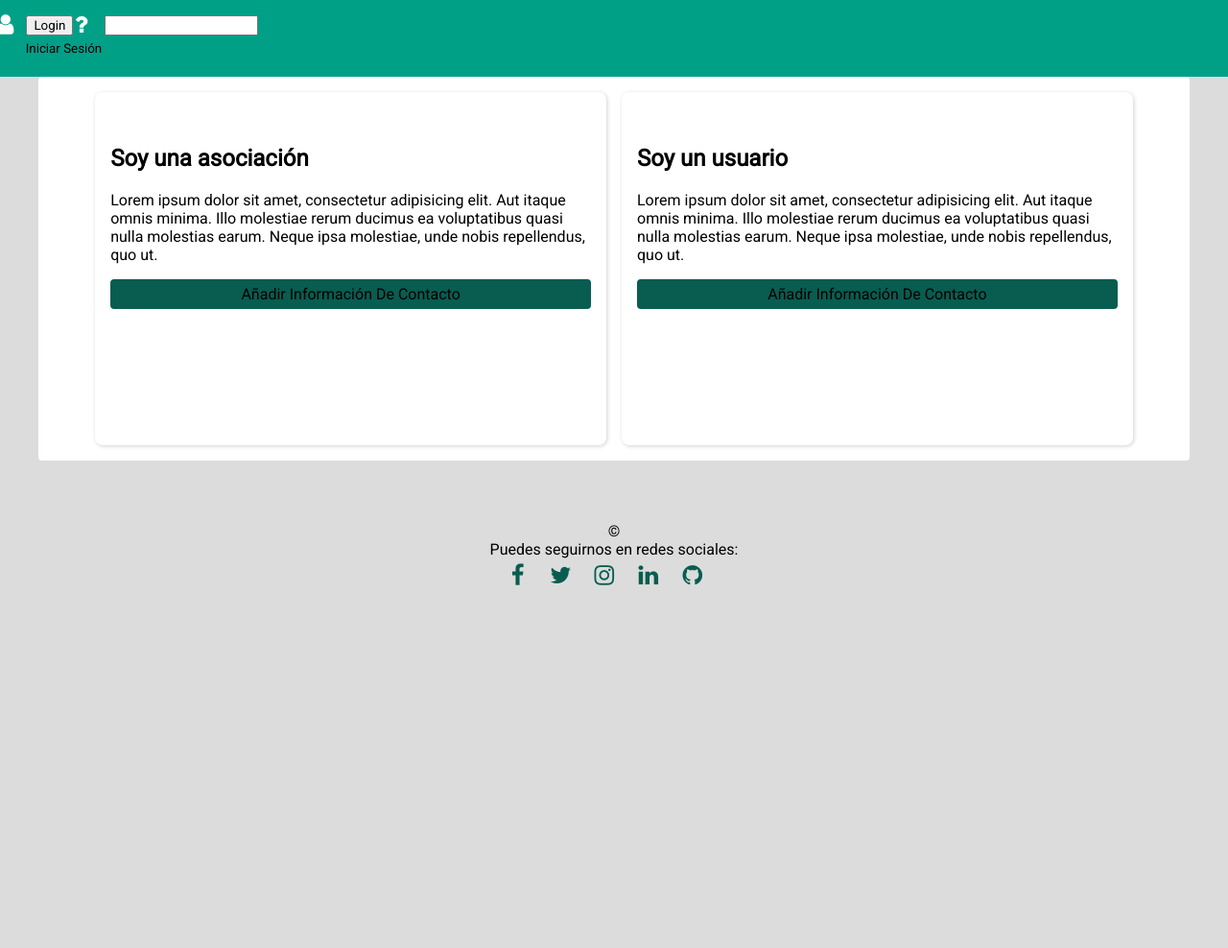
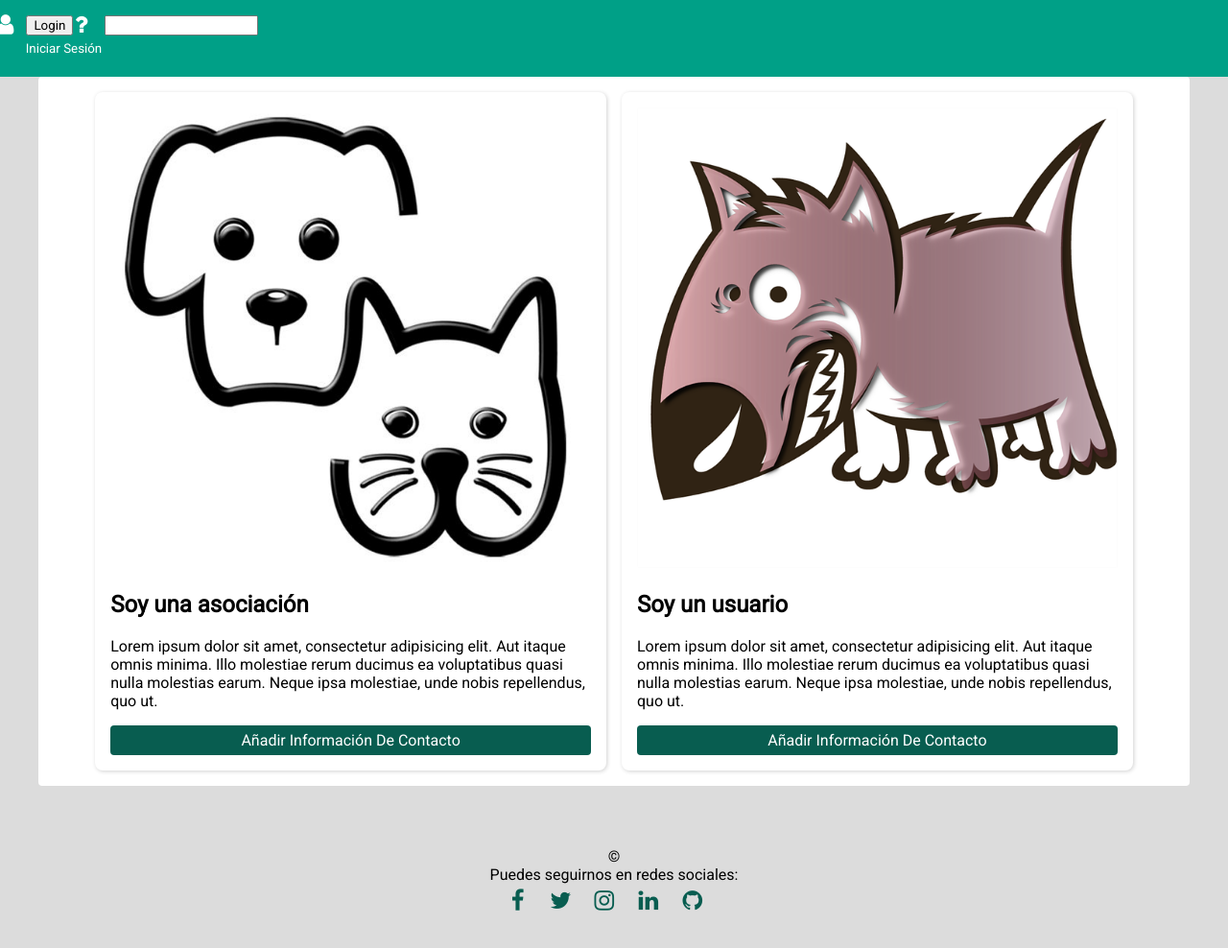
Before and after one commit to pablius93/adoptaweb, a Django app: template apps/adopta/templates/main/first-login.html in a window 1280 px wide. Shown: the whole page at 96% size. Before the commit the page ends 610 px from the top, so only its background shows below. Run offline with Django 3.2, Linux system fonts and the light colour scheme; the template is opened without the code that fills it, so the values that code supplies are empty, except form fields; tables that the repository leaves empty hold one stand-in row (values such as "Sample post"); form fields are guessed from the names that the template uses; parts of the project's set-up code (start-up, migrations or seed data) failed here and were passed over; some libraries are stand-ins or nearby versions.

Commit message:
Templates changed and added some images

```diff
--- a/apps/adopta/templates/main/first-login.html
+++ b/apps/adopta/templates/main/first-login.html
@@ -10,26 +10,31 @@
 {% block content %}
 <style>
 .btn {
-    color: black;
+    color: white;
 }
 .info-modal:target {
   z-index: 11111;
   opacity: 1;
   pointer-events: auto;
 }
+
+article img {
+  width: 480px;
+  height: 480px;
+}
 </style>
 <div class="main-panel">
     <article>
-        <img src="">
+        <img src="{% static 'img/logo1.jpg' %}">
         <h2>Soy una asociación</h2>
         <p>Lorem ipsum dolor sit amet, consectetur adipisicing elit. Aut itaque omnis minima. Illo molestiae rerum ducimus ea voluptatibus quasi nulla molestias earum. Neque ipsa molestiae, unde nobis repellendus, quo ut.</p>
-        <a class="btn dark" style="color: black" href="#organisation">Añadir información de contacto</a>
+        <a class="btn dark" style="color: white" href="#organisation">Añadir información de contacto</a>
     </article>
     <article>
-        <img src="">
+        <img src="{% static 'img/logo2.png' %}">
         <h2>Soy un usuario</h2>
         <p>Lorem ipsum dolor sit amet, consectetur adipisicing elit. Aut itaque omnis minima. Illo molestiae rerum ducimus ea voluptatibus quasi nulla molestias earum. Neque ipsa molestiae, unde nobis repellendus, quo ut.</p>
-        <a class="btn dark" style="color: black" href="#user">Añadir información de contacto</a>
+        <a class="btn dark" style="color: white" href="#user">Añadir información de contacto</a>
     </article>
 </div>
 {% endblock %}
--- a/apps/adopta/templates/main/intro.html
+++ b/apps/adopta/templates/main/intro.html
@@ -73,6 +73,7 @@
                   <label for="id_password">Contraseña</label><br>
                   {{ login_form.password }}<br>
                   {{ login_form.remember }}<label for="id_remember">Recordarme</label><br>
+                  <a href="{% url 'account_signup' %}">¿No tienes cuenta? ¡Regístrate aquí!</a>
                   <input class="btn dark" type='submit' value='Iniciar sesión'>
                 </form>
             </div>
```
Also changed, not shown: apps/adopta/templates/main/pet.html (+20 -0 lines), apps/adopta/views.py (+10 -0 lines), apps/adopta/static/img/bg1.png (added), apps/adopta/static/img/bg2.PNG (added), apps/adopta/static/img/logo1.jpg (added), apps/adopta/static/img/logo2.png (added), 2 other files.
